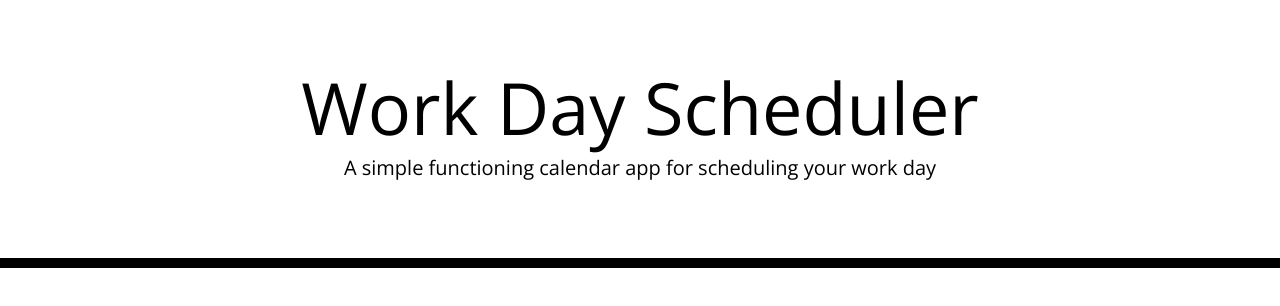
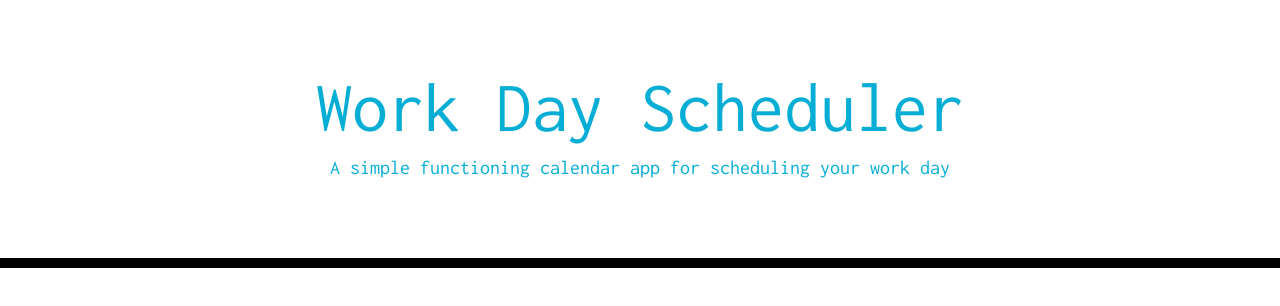
Before and after one commit to dolenand/HW5-Day-Planner, a plain HTML site: page index.html in a window 1280 px wide. Drawn offline with nearby package versions, Linux system fonts and the light colour scheme.

Commit message:
HTML Update, CSS Update

```diff
--- a/index.html
+++ b/index.html
@@ -22,7 +22,7 @@
     />
     <!--Link to Google Fonts API-->
     <link
-      href="https://fonts.googleapis.com/css?family=Open+Sans&display=swap"
+      href="https://fonts.googleapis.com/css?family=Inconsolata"
       rel="stylesheet"
     />
     <!--Link to CSS-->
@@ -59,17 +59,13 @@
         // Loop for Each Day //
         for (var i = 9; i < 18; i++) {
           // Create Row //
-          var row = $(`<div data-time=${i} id='${i}' class="row time-block"></div>`);
             // Create Column //
-          var col1 = $('<div class="col-sm-2 hour">' + i + 'am' + '<div>');
-        }
-
             // Create Column #2 //
             // Create Column #3 //
             // Append Column to Row row.append(col#) //
             // Add Rows to Container //
             // Declare SaveBtn Variable & Write Function for Save Button
-      }
+      });
 
 
       </script>
--- a/style.css
+++ b/style.css
@@ -1,5 +1,5 @@
 body {
-  font-family: 'Open Sans', sans-serif;
+  font-family: 'Inconsolata';
   font-size: 16px;
   line-height: 1;
 }
@@ -16,7 +16,7 @@ textarea{
 .jumbotron {
   text-align: center;
   background-color: transparent;
-  color: black;
+  color: #06AED5;
   border-radius: 0;
   border-bottom: 10px solid black;
 }
```
